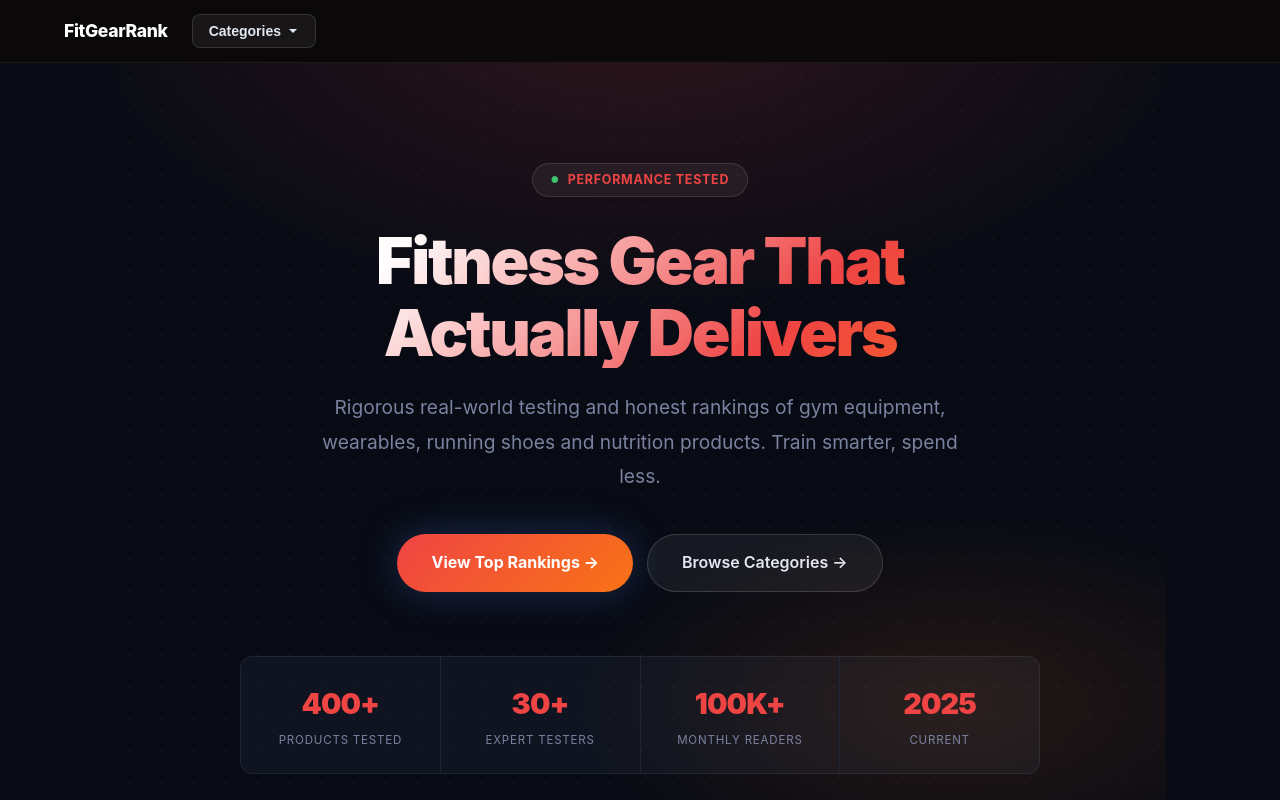
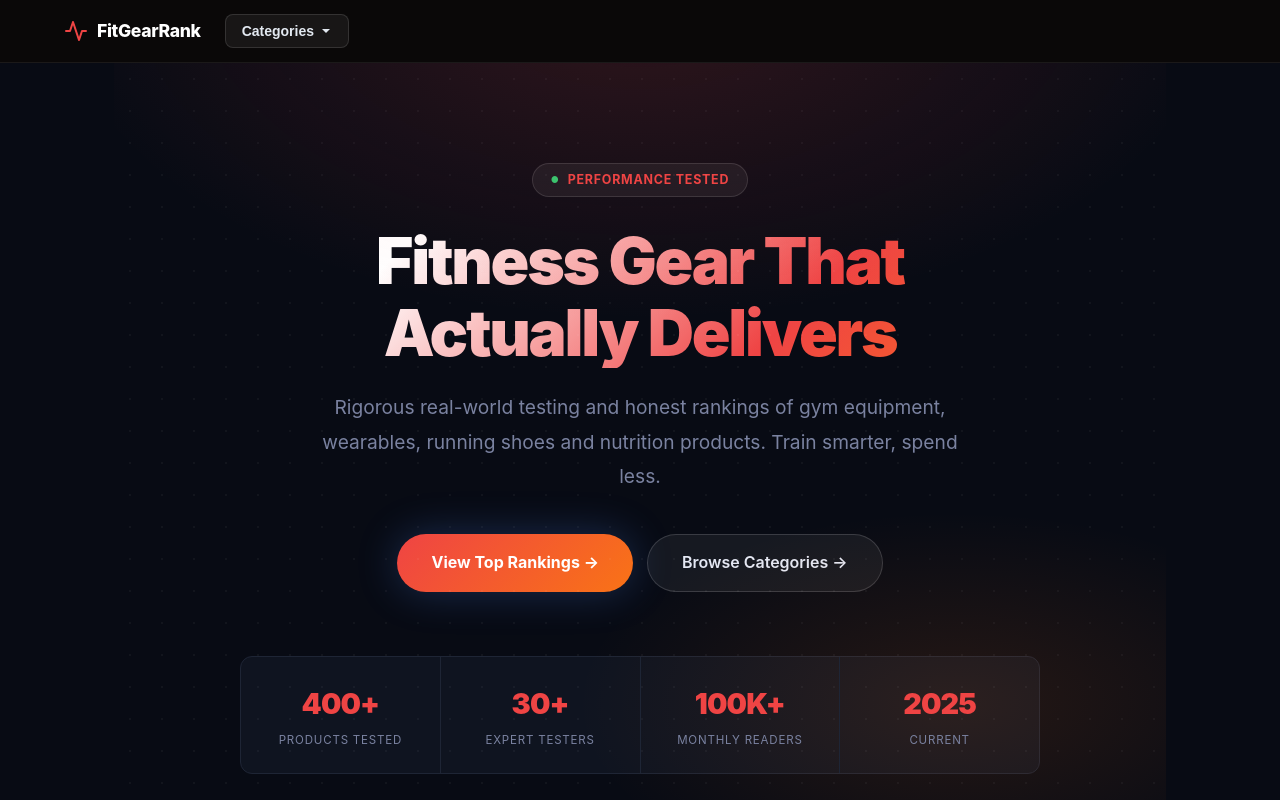
Before and after one commit to conceptsellerbills-cmyk/fitgearrank, a Next.js app: page / in a window 1280 px wide. Shown: the top 800 px of the page. Built offline with nearby package versions, Linux system fonts and the light colour scheme.

Commit message:
feat: add niche logo to site header

```diff
--- a/app/layout.tsx
+++ b/app/layout.tsx
@@ -17,8 +17,9 @@
         <style>{`
           .site-header{background:#0a0808;border-bottom:1px solid rgba(255,255,255,0.07);padding:14px 0;position:sticky;top:0;z-index:100}
           .header-inner{max-width:1200px;margin:0 auto;padding:0 24px;display:flex;align-items:center;gap:24px}
-          .site-brand{font-size:1.1rem;font-weight:800;color:#fff;text-decoration:none;white-space:nowrap}
+          .site-brand{font-size:1.1rem;font-weight:800;color:#fff;text-decoration:none;white-space:nowrap;display:flex;align-items:center;gap:9px;transition:color 0.15s}
           .site-brand:hover{color:#ef4444}
+          .site-logo{flex-shrink:0;display:block}
           .cat-nav{position:relative}
           .cat-btn{background:rgba(255,255,255,0.06);border:1px solid rgba(255,255,255,0.12);color:#e2e8f0;font-size:0.875rem;font-weight:600;padding:8px 16px;border-radius:8px;cursor:pointer;display:flex;align-items:center;gap:6px;white-space:nowrap;transition:background 0.15s,border-color 0.15s}
           .cat-btn:hover,.cat-nav:focus-within .cat-btn{background:rgba(255,255,255,0.1);border-color:#ef4444;color:#ef4444}
@@ -33,7 +34,12 @@
         `}</style>
         <header className="site-header">
           <div className="header-inner">
-            <a href="/" className="site-brand">{SITE_NAME}</a>
+            <a href="/" className="site-brand">
+              <svg className="site-logo" width="24" height="24" viewBox="0 0 24 24" fill="none" stroke="#ef4444" strokeWidth="2" strokeLinecap="round" strokeLinejoin="round">
+                <polyline points="22 12 18 12 15 21 9 3 6 12 2 12"/>
+              </svg>
+              {SITE_NAME}
+            </a>
             <nav className="cat-nav" tabIndex={0}>
               <button className="cat-btn" aria-haspopup="true">
                 Categories
```
